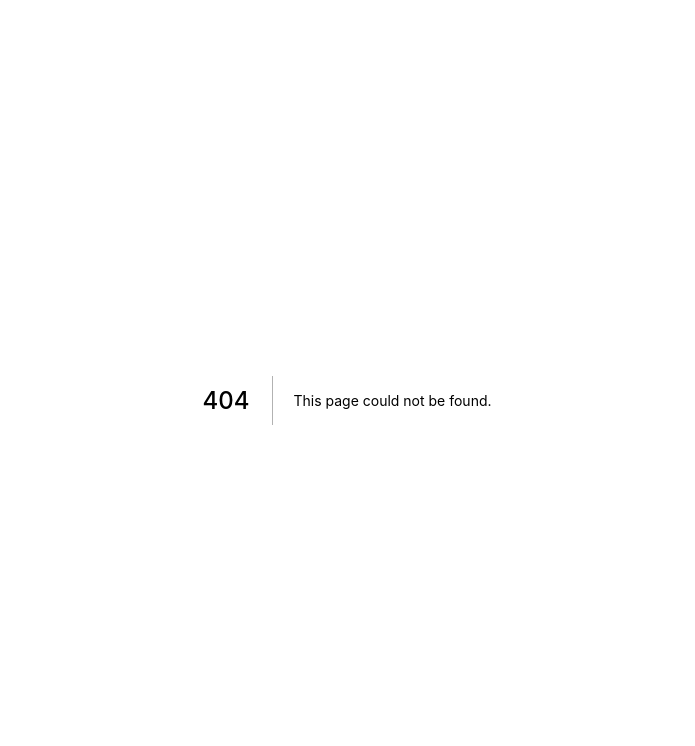
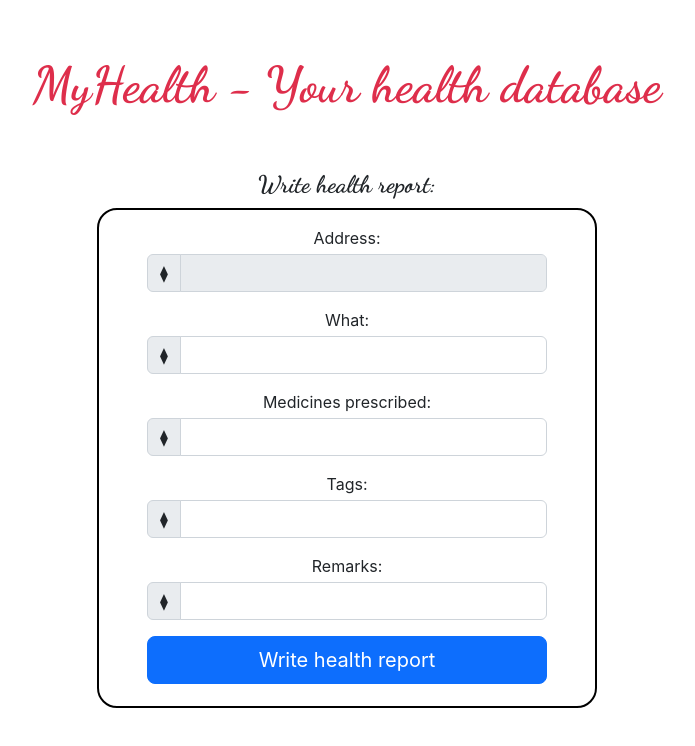
Before and after one commit to deependujha/MyHealth, a Next.js app in the folder frontend/: page /member/hospital/WriteReport in a window 1280 px wide. Before the commit this address had no page. Shown: the top 746 px of the page, without its empty margins (293-988 px from the left). Built offline with nearby package versions, Linux system fonts and the light colour scheme.

Commit message:
write 'usr report by doctor' page done.

```diff
--- a/frontend/components/member/hospital/Image_n_Box.jsx
+++ b/frontend/components/member/hospital/Image_n_Box.jsx
@@ -5,7 +5,7 @@ import Col from "react-bootstrap/Col";
 import Image from "next/image";
 import SquareBox from "./SquareBox";
 
-const Image_n_Box = ({}) => {
+const Image_n_Box = ({usrAddr,setUsrAddr}) => {
   return (
     <div style={{ alignContent: "center" }}>
       <Container>
@@ -24,7 +24,7 @@ const Image_n_Box = ({}) => {
             </div>
           </Col>
           <Col>
-            <SquareBox />
+            <SquareBox usrAddr={usrAddr} setUsrAddr={setUsrAddr} />
           </Col>
         </Row>
       </Container>
--- a/frontend/components/member/hospital/SquareBox.jsx
+++ b/frontend/components/member/hospital/SquareBox.jsx
@@ -1,8 +1,9 @@
 import React, { useState } from "react";
 import Button from "react-bootstrap/Button";
+import { useRouter } from "next/router";
 
-const SquareBox = () => {
-  const [usrAddr, setUsrAddr] = useState("");
+const SquareBox = ({ usrAddr, setUsrAddr }) => {
+  const router = useRouter();
   return (
     <div className="">
       <div className="d-flex justify-content-center">
@@ -53,6 +54,7 @@ const SquareBox = () => {
                   return;
                 }
                 console.log(`Clicked on write health report. Usr: ${usrAddr}`);
+                router.push("/member/hospital/WriteReport");
               }}
             >
               Write health report
--- a/frontend/pages/_app.js
+++ b/frontend/pages/_app.js
@@ -2,7 +2,10 @@ import "bootstrap/dist/css/bootstrap.min.css";
 import "../styles/globals.css";
 import Head from "next/head";
 import React, { useState, useEffect } from "react";
+
 function MyApp({ Component, pageProps }) {
+  const [usrAddr, setUsrAddr] = useState("");
+
   useEffect(() => {
     import("bootstrap/dist/js/bootstrap");
   }, []);
@@ -20,7 +23,7 @@ function MyApp({ Component, pageProps }) {
           rel="stylesheet"
         ></link>
       </Head>
-      <Component {...pageProps} />
+      <Component {...pageProps} usrAddr={usrAddr} setUsrAddr={setUsrAddr} />
     </>
   );
 }
--- /dev/null
+++ b/frontend/pages/member/hospital/WriteReport.js
@@ -0,0 +1,119 @@
+import React, { useState } from "react";
+import Button from "react-bootstrap/Button";
+
+const WriteReport = ({ usrAddr }) => {
+  const [what, setWhat] = useState("");
+  const [med, setMed] = useState("");
+  const [tag, setTag] = useState("");
+  const [remarks, setRemarks] = useState("");
+
+  return (
+    <div>
+      <div className={`customText text-center my-5`}>
+        MyHealth - Your health database
+      </div>
+      <div className="text-center">
+        <h4 className="dancingText">Write health report:</h4>
+        <div className="">
+          <div className="d-flex justify-content-center">
+            <div
+              style={{
+                border: "2px solid black",
+                height: "500px",
+                width: "500px",
+                borderRadius: "20px",
+              }}
+            >
+              <div className="text-center mt-3">Address:</div>
+              <div className="input-group mt-1 mx-5" style={{ width: "400px" }}>
+                <span className="input-group-text"> ⧫</span>
+                <input
+                  disabled
+                  value={usrAddr}
+                  onChange={(e) => {}}
+                  type="text"
+                  className="form-control"
+                  aria-label="member's address"
+                />
+              </div>
+              <div className="text-center mt-3">What:</div>
+              <div className="input-group mt-1 mx-5" style={{ width: "400px" }}>
+                <span className="input-group-text"> ⧫</span>
+                <input
+                  value={what}
+                  onChange={(e) => {
+                    setWhat(e.target.value);
+                  }}
+                  type="text"
+                  className="form-control"
+                  aria-label="member's address"
+                />
+              </div>
+              <div className="text-center mt-3">Medicines prescribed:</div>
+              <div className="input-group mt-1 mx-5" style={{ width: "400px" }}>
+                <span className="input-group-text"> ⧫</span>
+                <input
+                  value={med}
+                  onChange={(e) => {
+                    setMed(e.target.value);
+                  }}
+                  type="text"
+                  className="form-control"
+                  aria-label="member's address"
+                />
+              </div>
+              <div className="text-center mt-3">Tags:</div>
+              <div className="input-group mt-1 mx-5" style={{ width: "400px" }}>
+                <span className="input-group-text"> ⧫</span>
+                <input
+                  value={tag}
+                  onChange={(e) => {
+                    setTag(e.target.value);
+                  }}
+                  type="text"
+                  className="form-control"
+                  aria-label="member's address"
+                />
+              </div>
+
+              <div className="text-center mt-3">Remarks:</div>
+
+              <div className="input-group mt-1 mx-5" style={{ width: "400px" }}>
+                <span className="input-group-text"> ⧫</span>
+                <input
+                  value={remarks}
+                  onChange={(e) => {
+                    setRemarks(e.target.value);
+                  }}
+                  type="text"
+                  className="form-control"
+                  aria-label="member's address"
+                />
+              </div>
+              <div className="d-grid mx-5 mt-3">
+                <Button
+                  variant={"primary"}
+                  className="mb-4"
+                  size="lg"
+                  onClick={() => {
+                    if (usrAddr === "") {
+                      alert("User's address can't be empty.");
+                      return;
+                    }
+                    console.log(
+                      `Clicked on write health report. Usr: ${usrAddr}`
+                    );
+                  }}
+                >
+                  Write health report
+                </Button>
+              </div>
+            </div>
+          </div>
+        </div>
+      </div>
+    </div>
+  );
+};
+
+export default WriteReport;
```
Also changed, not shown: frontend/pages/member/hospital/index.js (renamed from frontend/pages/member/hospital.js, +3 -4 lines).
